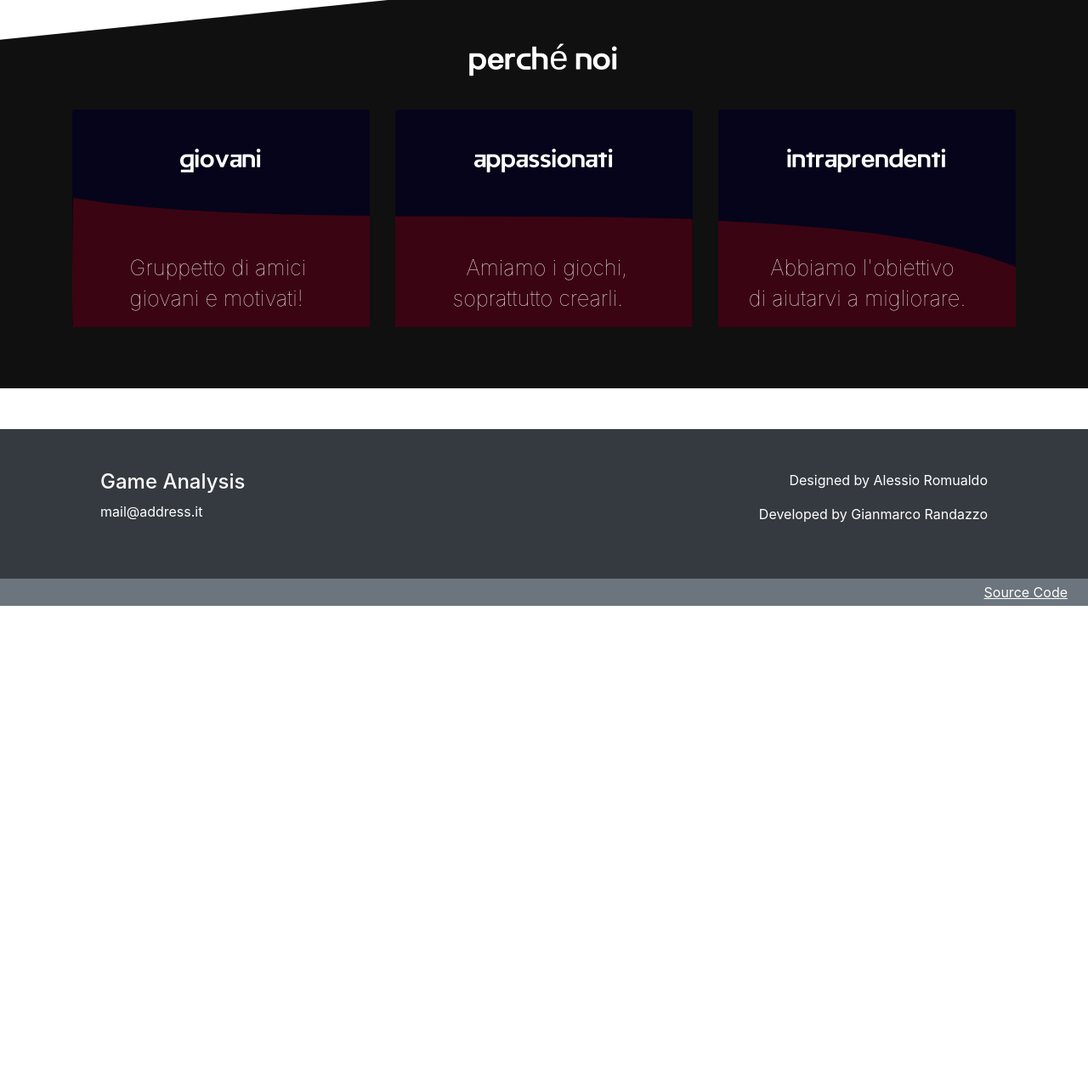
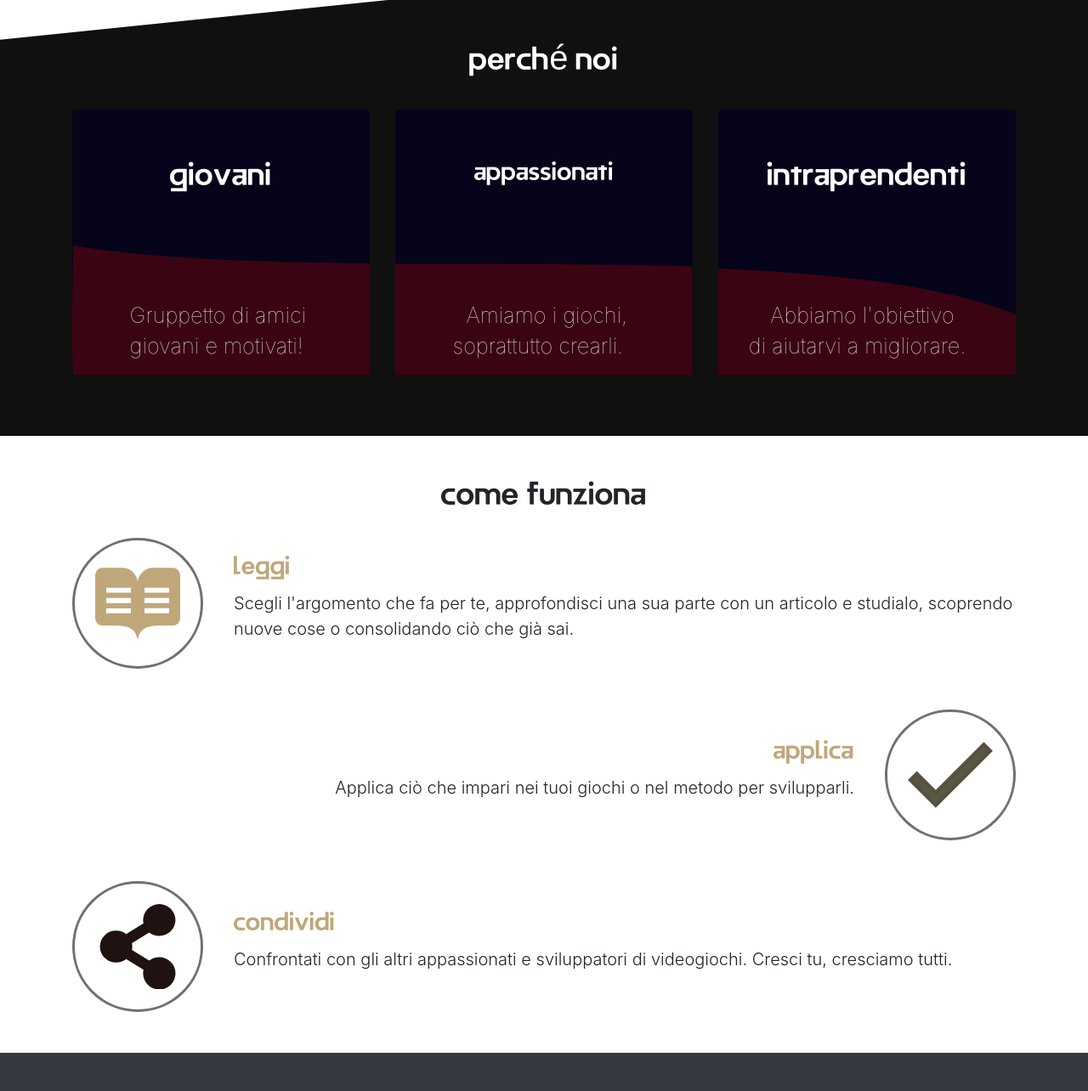
Before and after one commit to GameAnalysis/GameAnalysis, a plain HTML site: page public/index.html in a window 1280 px wide. Shown: the part 1380-2664 px from the top of the page at 85% size. Before the commit the page ends 2093 px from the top, so only its background shows below. Drawn offline with nearby package versions, Linux system fonts and the light colour scheme; a web font is replaced by a local one.

Commit message:
Aggiunta sezione "come funziona"

```diff
--- a/public/index.html
+++ b/public/index.html
@@ -36,7 +36,7 @@
         </div>
       </nav>
     </header>
-    <main>
+    <main class="mb-5">
       <div class="landing">
         <div class="landing-backdrop">
           <div class="container h-100">
@@ -96,26 +96,26 @@
               <h1 class="font-half-regular text-white mx-auto">perché noi</h1>
             </div>
             <div class="row">
-              <div class="col-4">
+              <div class="col-12 col-sm-4">
                 <div class="card mb-4 text-white border-0" style="background-color: #06041A;">
-                  <div class="card-body">
-                    <p class="card-text font-half-regular text-center mt-3" style="font-size: 2.5vw">giovani</p>
+                  <div class="card-body p-1 d-flex flex-column justify-content-center" style="height: 10rem">
+                    <p class="card-text font-half-regular text-center h1">giovani</p>
                   </div>
                   <svg xmlns="http://www.w3.org/2000/svg" viewBox="0 0 440 191"><defs><style>.a{fill:#3b0412;}</style></defs><path class="a" d="M964.485,191.947h-442V26.869c32.535.148,65.865.229,98.1.307,120.734.293,245.58.6,362.51,4.371H964.485v160.4Zm-522,0h-441c-.009,0-.845-.463-1.258-24.326C-.153,145.64-.243,98.717,1.485,0,54.983,9.062,120.3,15.545,201.161,19.82c65.692,3.473,142.374,5.538,241.324,6.5V191.946Zm1044.169,0H1044.485V33.9c99.219,4.442,181.2,11.489,250.629,21.543,19.019,2.754,37.348,5.781,54.478,9,17.683,3.319,34.627,6.94,50.364,10.763,16.2,3.936,31.623,8.205,45.828,12.69,14.592,4.607,28.343,9.58,40.87,14.779.7,43.817.66,65.754.506,76.441-.165,11.464-.492,12.784-.506,12.835Z"/><text class="tk-clone-rounded-latin" x="85" y="105" fill="#eceeef" dy=".3em">Gruppetto di amici</text><text class="tk-clone-rounded-latin" x="85" y="150" fill="#eceeef" dy=".3em">giovani e motivati!</text></svg>
                 </div>
               </div>
-              <div class="col-4">
+              <div class="col-12 col-sm-4">
                 <div class="card mb-4 text-white border-0" style="background-color: #06041A;">
-                  <div class="card-body">
-                    <p class="card-text font-half-regular text-center mt-3" style="font-size: 2.5vw">appassionati</p>
+                  <div class="card-body p-1 d-flex flex-column justify-content-center" style="height: 10rem">
+                    <p class="card-text font-half-regular text-center h2 h-100">appassionati</p>
                   </div>
                   <svg xmlns="http://www.w3.org/2000/svg" viewBox="525 0 440 191"><defs><style>.a{fill:#3b0412;}text{font-size: 2rem; font-weight: 100;}</style></defs><path class="a" d="M964.485,191.947h-442V26.869c32.535.148,65.865.229,98.1.307,120.734.293,245.58.6,362.51,4.371H964.485v160.4Zm-522,0h-441c-.009,0-.845-.463-1.258-24.326C-.153,145.64-.243,98.717,1.485,0,54.983,9.062,120.3,15.545,201.161,19.82c65.692,3.473,142.374,5.538,241.324,6.5V191.946Zm1044.169,0H1044.485V33.9c99.219,4.442,181.2,11.489,250.629,21.543,19.019,2.754,37.348,5.781,54.478,9,17.683,3.319,34.627,6.94,50.364,10.763,16.2,3.936,31.623,8.205,45.828,12.69,14.592,4.607,28.343,9.58,40.87,14.779.7,43.817.66,65.754.506,76.441-.165,11.464-.492,12.784-.506,12.835Z"/><text class="tk-clone-rounded-latin" x="630" y="105" fill="#eceeef" dy=".3em">Amiamo i giochi,</text><text class="tk-clone-rounded-latin" x="610" y="150" fill="#eceeef" dy=".3em">soprattutto crearli.</text></svg>
                 </div>
               </div>
-              <div class="col-4">
+              <div class="col-12 col-sm-4">
                 <div class="card mb-4 text-white border-0" style="background-color: #06041A;">
-                  <div class="card-body">
-                    <p class="card-text font-half-regular text-center mt-3" style="font-size: 2.5vw">intraprendenti</p>
+                  <div class="card-body p-1 d-flex flex-column justify-content-center" style="height: 10rem">
+                    <p class="card-text font-half-regular text-center h1">intraprendenti</p>
                   </div>
                   <svg xmlns="http://www.w3.org/2000/svg" viewBox="1045 0 440 191"><defs><style>.a{fill:#3b0412;}</style></defs><path class="a" d="M964.485,191.947h-442V26.869c32.535.148,65.865.229,98.1.307,120.734.293,245.58.6,362.51,4.371H964.485v160.4Zm-522,0h-441c-.009,0-.845-.463-1.258-24.326C-.153,145.64-.243,98.717,1.485,0,54.983,9.062,120.3,15.545,201.161,19.82c65.692,3.473,142.374,5.538,241.324,6.5V191.946Zm1044.169,0H1044.485V33.9c99.219,4.442,181.2,11.489,250.629,21.543,19.019,2.754,37.348,5.781,54.478,9,17.683,3.319,34.627,6.94,50.364,10.763,16.2,3.936,31.623,8.205,45.828,12.69,14.592,4.607,28.343,9.58,40.87,14.779.7,43.817.66,65.754.506,76.441-.165,11.464-.492,12.784-.506,12.835Z"/><text class="tk-clone-rounded-latin" x="1122" y="105" fill="#eceeef" dy=".3em">Abbiamo l'obiettivo</text><text class="tk-clone-rounded-latin" x="1090" y="150" fill="#eceeef" dy=".3em">di aiutarvi a migliorare.</text></svg>
                 </div>
@@ -124,15 +124,57 @@
           </div>
         </div>
       </div>
+      <div class="container">
+        <div class="row pb-3">
+          <h1 class="font-half-regular mx-auto">come funziona</h1>
+        </div>
+
+        <div class="row">
+          <div class="col-3 col-md-2 my-auto">
+            <div class="border border-dark rounded-circle p-3 p-md-4 d-inline-block" style="border: 3px solid #707070 !important">
+              <svg class="img-fluid" xmlns="http://www.w3.org/2000/svg" width="100" height="100" viewBox="0 0 120 100"><defs><style>.c{fill:#bfa77a;}</style></defs><path class="c" d="M110.063,13.623H80.938c-10.021,0-18.729,7.949-20.917,19.169-2.208-11.22-10.9-19.169-20.917-19.169H10c-5.521,0-10,5.132-10,11.459V83.759c0,6.326,4.479,11.459,10,11.459H28.688c21.292,0,27.646,5.825,30.688,17.9a.64.64,0,0,0,1.25,0c3.063-12.079,9.417-17.9,30.688-17.9H110c5.521,0,10-5.132,10-11.459V25.106C120,18.8,115.563,13.671,110.063,13.623ZM50.417,76.979a.783.783,0,0,1-.729.836h-33.4a.782.782,0,0,1-.729-.836V71.513a.783.783,0,0,1,.729-.836H49.708a.782.782,0,0,1,.729.836v5.467Zm0-14.538a.783.783,0,0,1-.729.836h-33.4a.782.782,0,0,1-.729-.836V56.975a.783.783,0,0,1,.729-.836H49.708a.782.782,0,0,1,.729.836v5.467Zm0-14.538a.783.783,0,0,1-.729.836h-33.4a.782.782,0,0,1-.729-.836V42.437a.783.783,0,0,1,.729-.836H49.708a.782.782,0,0,1,.729.836V47.9Zm54.021,29.052a.783.783,0,0,1-.729.836h-33.4a.782.782,0,0,1-.729-.836V71.489a.783.783,0,0,1,.729-.836h33.417a.782.782,0,0,1,.729.836v5.467Zm0-14.538a.783.783,0,0,1-.729.836h-33.4a.782.782,0,0,1-.729-.836V56.951a.783.783,0,0,1,.729-.836h33.417a.782.782,0,0,1,.729.836v5.467Zm0-14.538a.783.783,0,0,1-.729.836h-33.4a.782.782,0,0,1-.729-.836V42.437a.783.783,0,0,1,.729-.836h33.417a.782.782,0,0,1,.729.836v5.443Z" transform="translate(0 -13.623)"/></svg>
+            </div>
+          </div>
+          <div class="col-9 col-md-10 my-auto">
+            <h2 class="font-half-regular" style="color: #BFA77A">Leggi</h2>
+            <p class="lead tk-clone-rounded-latin">Scegli l'argomento che fa per te, approfondisci una sua parte con un articolo e studialo, scoprendo nuove cose o consolidando ciò che già sai.</p>
+          </div>
+        </div>
+        <div class="row my-5">
+          <div class="col-9 col-md-10 my-auto text-right">
+            <h2 class="font-half-regular" style="color: #BFA77A">Applica</h2>
+            <p class="lead tk-clone-rounded-latin">Applica ciò che impari nei tuoi giochi o nel metodo per svilupparli.</p>
+          </div>
+          <div class="col-3 col-md-2 my-auto text-right">
+            <div class="border border-dark rounded-circle p-3 p-md-4 d-inline-block" style="border: 3px solid #707070 !important">
+              <svg class="img-fluid" xmlns="http://www.w3.org/2000/svg" width="100" height="100" viewBox="0 0 117.015 90.883"><defs><style>.d{fill:#595643;stroke:#54513f;stroke-width:5px;}</style></defs><path class="d" d="M56.25,101.063,30.188,75l-8.875,8.813L56.25,118.75l75-75-8.812-8.812Z" transform="translate(-17.771 -31.403)"/></svg>
+            </div>
+          </div>
+        </div>
+        <div class="row">
+          <div class="col-3 col-md-2 my-auto">
+            <div class="border border-dark rounded-circle p-3 p-md-4 d-inline-block" style="border: 3px solid #707070 !important">
+              <svg class="img-fluid" xmlns="http://www.w3.org/2000/svg" width="100" height="100" viewBox="0 0 80 90"><defs><style>.e{fill:#201211;}</style></defs><path class="e" d="M62.857,56.25A17.239,17.239,0,0,0,52.18,59.923l-18.3-11.259a16.713,16.713,0,0,0,0-7.327l18.3-11.259A17.238,17.238,0,0,0,62.857,33.75,17.011,17.011,0,0,0,80,16.875a17.145,17.145,0,0,0-34.286,0,16.674,16.674,0,0,0,.406,3.663L27.82,31.8a17.239,17.239,0,0,0-10.677-3.673,16.877,16.877,0,1,0,0,33.75A17.239,17.239,0,0,0,27.82,58.2l18.3,11.259a16.674,16.674,0,0,0-.406,3.663A17.145,17.145,0,1,0,62.857,56.25Z"/></svg>
+            </div>
+          </div>
+          <div class="col-9 col-md-10 my-auto">
+            <h2 class="font-half-regular" style="color: #BFA77A">Condividi</h2>
+            <p class="lead tk-clone-rounded-latin">Confrontati con gli altri appassionati e sviluppatori di videogiochi. Cresci tu, cresciamo tutti.</p>
+          </div>
+        </div>
+
+
+
+      </div>
     </main>
     <footer class="footer mt-auto bg-dark text-white">
       <div class="container p-5">
         <div class="row">
-          <div class="col-4">
+          <div class="col-6 col-md-4">
             <p class="h4">Game Analysis</p>
             <p>mail@address.it</p>
           </div>
-          <div class="col-4 offset-4 text-right">
+          <div class="col-6 col-md-4 offset-md-4 text-right">
             <p>Designed by <a href="#" class="text-white">Alessio Romualdo</a></p>
             <p>Developed by <a href="#" class="text-white">Gianmarco Randazzo</a></p>
           </div>
```
